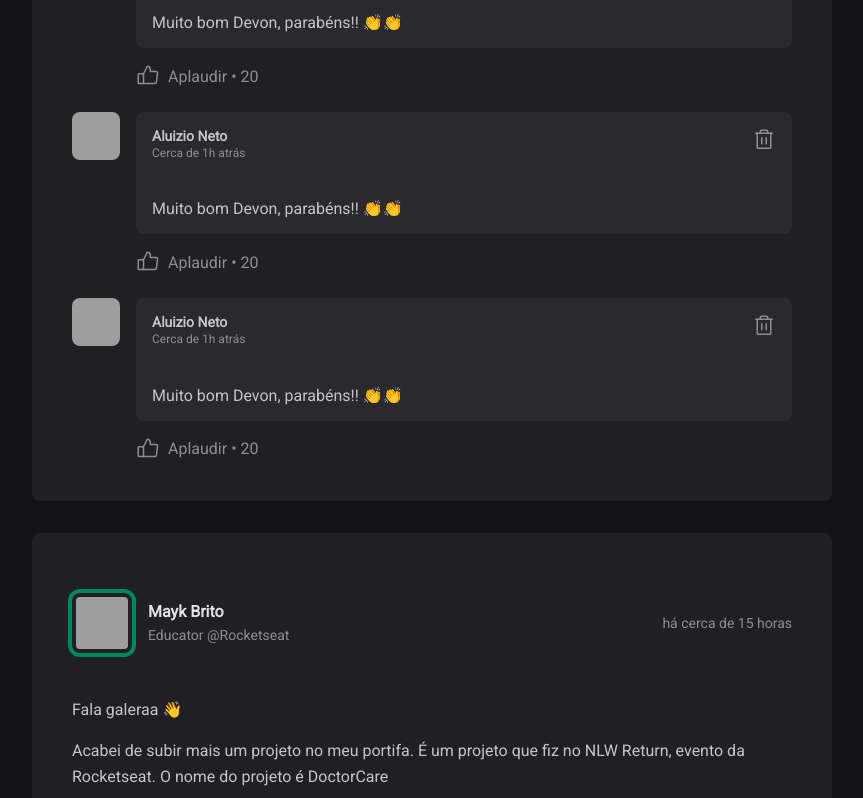
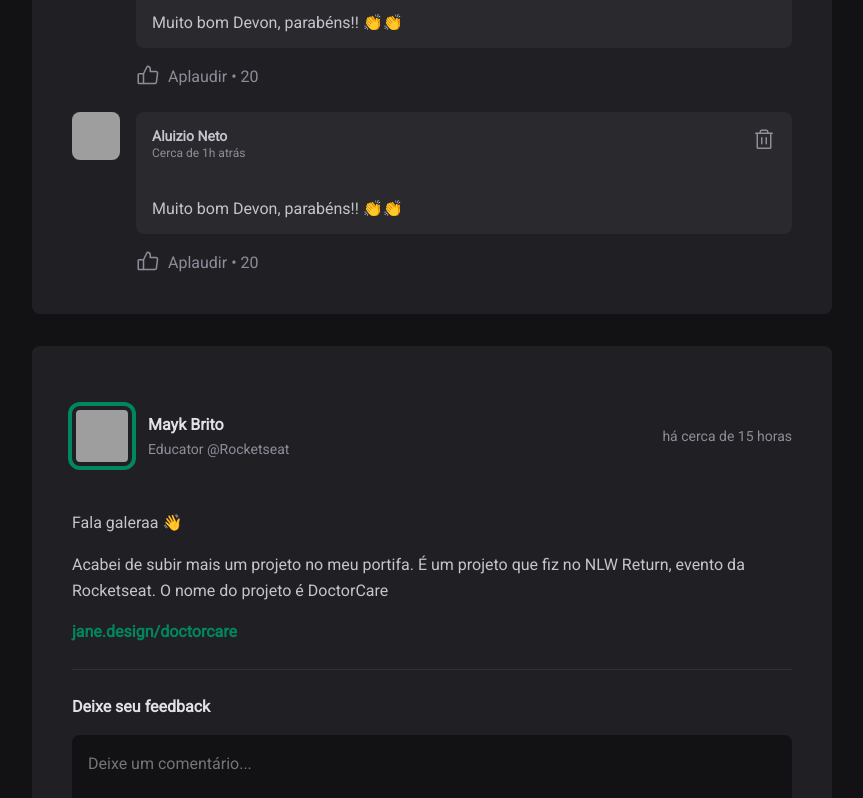
Before and after one commit to aluizio-n/ignite-feed, a React (Vite) app: page / in a window 1280 px wide. Shown: the part 699-1497 px from the top of the page, without its empty margins (352-1215 px from the left). Built offline with nearby package versions, Linux system fonts and the light colour scheme; grey boxes are pictures that could not be loaded.

Commit message:
useState comments

```diff
--- a/src/components/Post.jsx
+++ b/src/components/Post.jsx
@@ -1,4 +1,4 @@
-import React from 'react';
+import React, { useState } from 'react';
 import Avatar from './Avatar';
 import Comment from './Comment';
 import styles from './Post.module.css';
@@ -6,6 +6,12 @@
 import ptBR from 'date-fns/locale/pt-BR'
 
 export default function Post({author, publishedAt, content}) {
+
+
+const [comments, setComments] = useState([
+  1,
+  2
+])
 
 const publishedDateFormatted = format(publishedAt, "dd 'de' LLLL 'ás' HH:mm'h'", {
   locale: ptBR
@@ -15,6 +21,12 @@
   locale: ptBR,
   addSuffix: true,
 })
+
+function handleCreateNewComment(){
+ event.preventDefault()
+
+ setComments([...comments, comments.length + 1])
+}
 
 
   return (
@@ -49,7 +61,7 @@
             </div>
 
 
-            <form className={styles.commentForm}>
+            <form onSubmit={handleCreateNewComment} className={styles.commentForm}>
               <strong>Deixe seu feedback</strong>
 
               <textarea placeholder='Deixe um comentário...'
@@ -61,9 +73,9 @@
             </form>
 
             <div className={styles.commentList}>
-              <Comment/>
-              <Comment/>
-              <Comment/>
+              {comments.map(comment => {
+                return <Comment />
+              })}
             </div>
         </article>
     </div>
```
